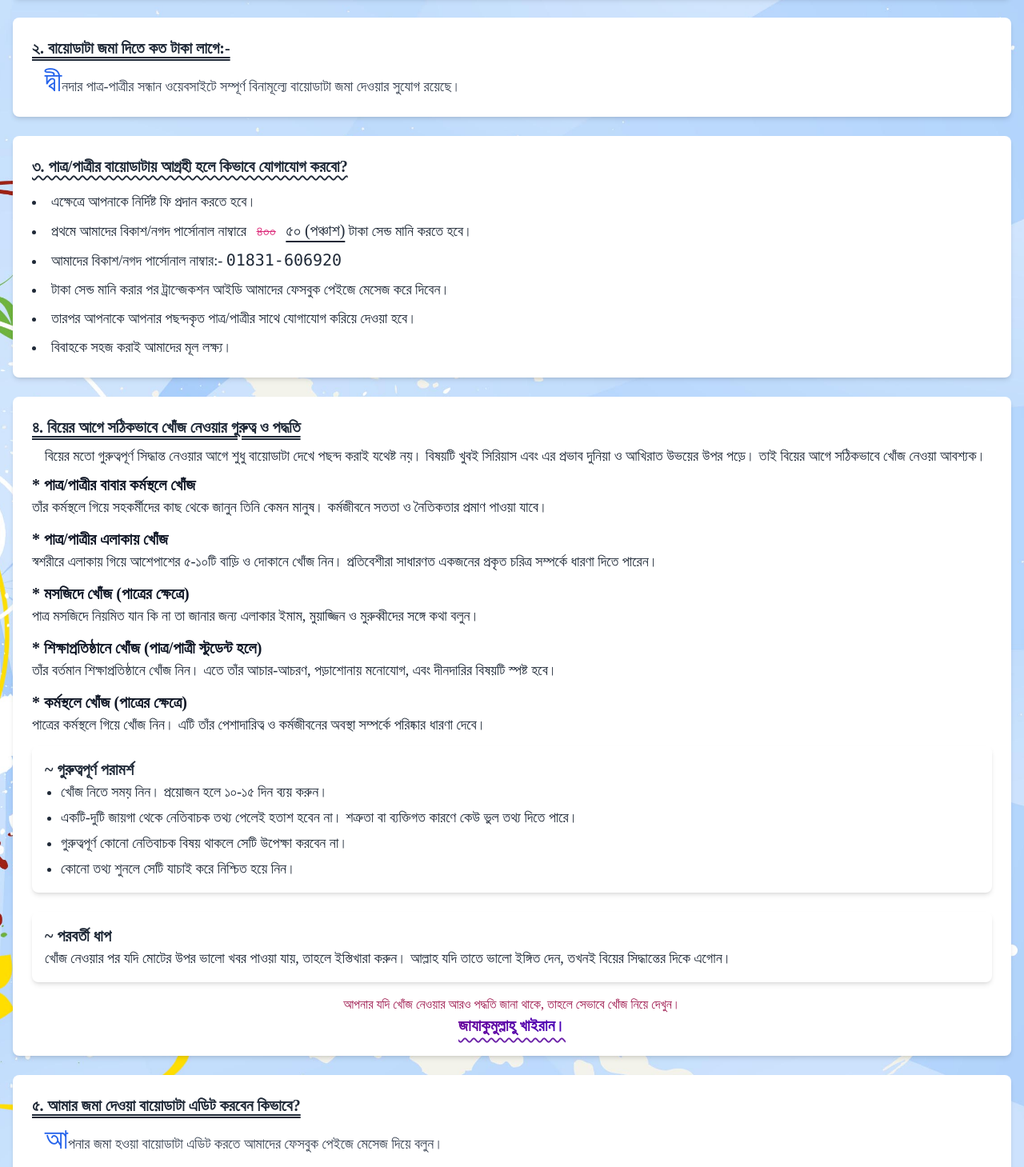
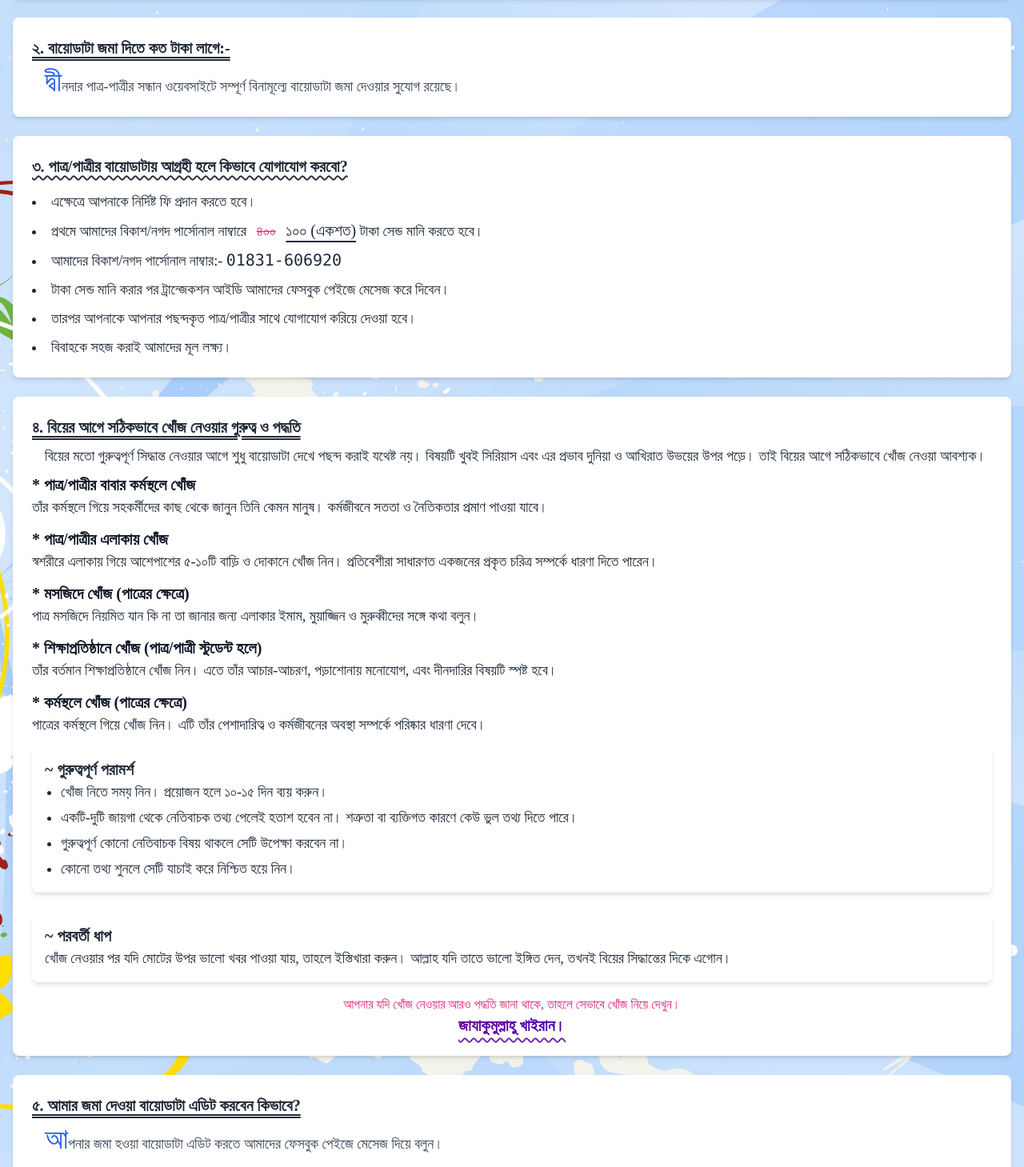
Before and after one commit to arifbillah0156/Dindar-Patro-Patrir-Shondhan-V2, a Next.js app: page /guide in a window 1280 px wide. Shown: the part 422-1881 px from the top of the page at 80% size. Built offline with nearby package versions, Linux system fonts and the light colour scheme; a web font is replaced by a local one.

Commit message:
edit4a4dv4f

```diff
--- a/app/guide/page.jsx
+++ b/app/guide/page.jsx
@@ -75,15 +75,15 @@ export default function Guide() {
               প্রথমে আমাদের বিকাশ/নগদ পার্সোনাল নাম্বারে{" "}
               <s
                 onClick={() =>
-                  alert("বর্তমানে 3৫০ টাকা ডিসকাউন্ট দেওয়া হচ্ছে!")
+                  alert("বর্তমানে 3০০ টাকা ডিসকাউন্ট দেওয়া হচ্ছে!")
                 }
-                title="বর্তমানে 3৫০ টাকা ডিসকাউন্ট দেওয়া হচ্ছে!"
+                title="বর্তমানে 3০০ টাকা ডিসকাউন্ট দেওয়া হচ্ছে!"
                 className="px-2 cursor-pointer text-pink-600"
               >
                 ৪০০
               </s>{" "}
               <span className="underline underline-offset-[6px] text-xl">
-                ৫০ (পঞ্চাশ)
+                ১০০ (একশত)
               </span>{" "}
               টাকা সেন্ড মানি করতে হবে।
             </li>
@@ -150,7 +150,7 @@ export default function Guide() {
             </p>
           </div>
           <div className="text-center mt-4">
-            <p className="text-md text-pink-800">
+            <p className="text-md text-pink-600">
               আপনার যদি খোঁজ নেওয়ার আরও পদ্ধতি জানা থাকে, তাহলে সেভাবে খোঁজ নিয়ে
               দেখুন।
             </p>
--- a/components/HomePageText.jsx
+++ b/components/HomePageText.jsx
@@ -2,22 +2,6 @@ import React from "react";
 export default function HomePageText() {
   return (
     <div className="w-full">
-      {/* <div className="relative md:hidden w-full h-40 bg-white">
-        <Image
-          src={img}
-          alt="Background"
-          layout="fill"
-          className="rounded-3xl"
-          placeholder="blur"
-        />
-        <div className="absolute inset-0 flex items-center justify-center">
-          <div className="text-center text-white underline underline-offset-8">
-            <h1 className="text-4xl md:text-6xl animate-bounce">
-              দ্বীনদার পাত্র/পাত্রীর সন্ধান
-            </h1>
-          </div>
-        </div>
-      </div> */}
       {/*  */}
       <div
         className="bg-white h-max w-[100%]  bg-cover bg-center pt-12 pb-10 rounded-3xl"
@@ -42,7 +26,7 @@ export default function HomePageText() {
           backgroundImage: `url(/Images/HomeTextBG.jpg)`,
         }}
       >
-        <p className="text-2xl sm:text-4xl p-4  font-bold  text-transparent bg-clip-text bg-gradient-to-r from-indigo-500 via-purple-500 to-pink-500 animate-pulse text-center">
+        <p className="text-xl sm:text-4xl p-4  font-bold  text-transparent bg-clip-text bg-gradient-to-r from-indigo-500 via-purple-500 to-pink-500 text-center animate-pulse md:animate-none">
           {" "}
           “আপনি অবিবাহিত হলে বিবাহ করে অর্ধেক দ্বীন পূরন করুন, বাকি অর্ধেকের
           জন্য আল্লাহকে ভয় করুন।”
```
